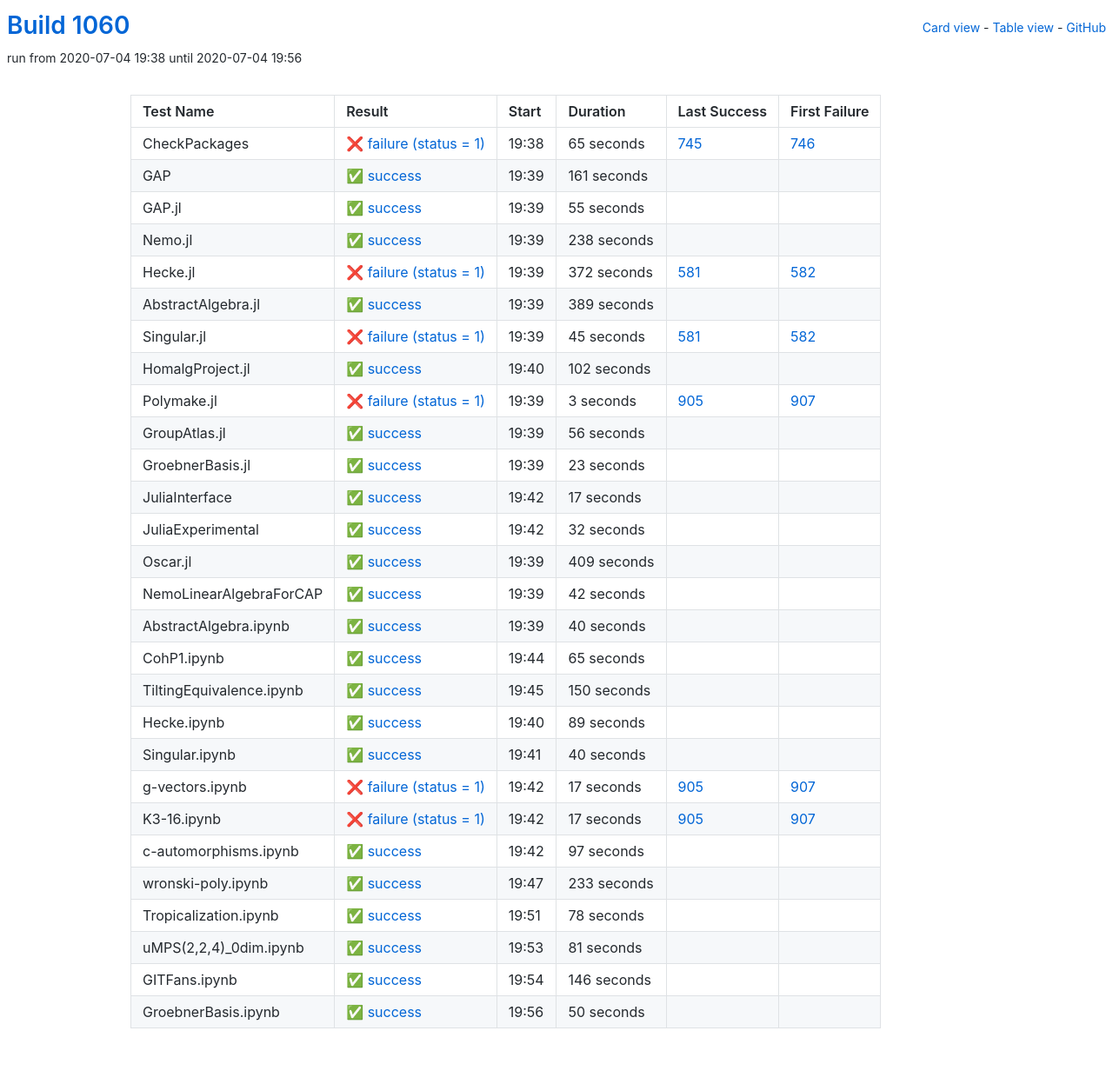
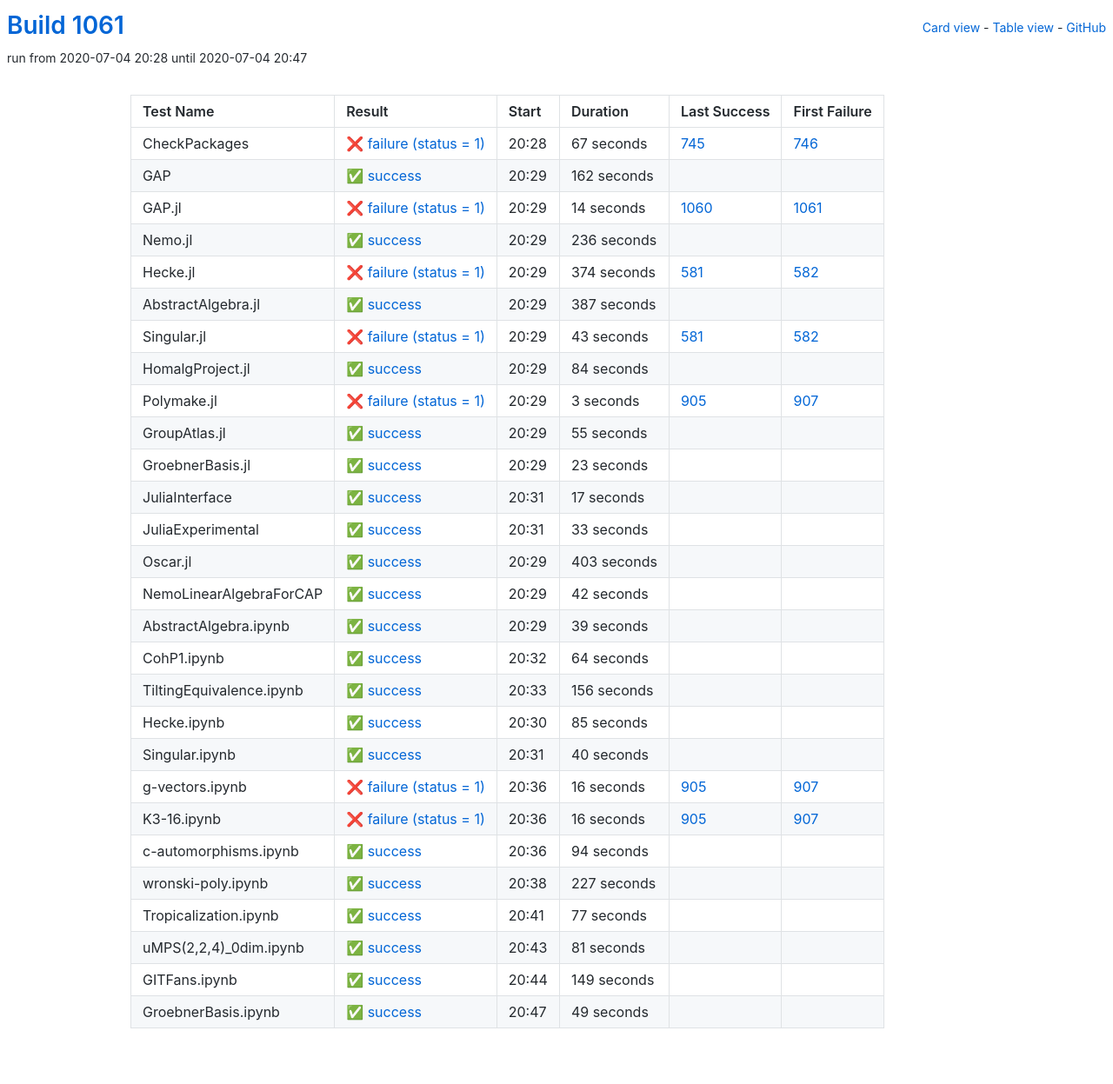
Before and after one commit to oscar-system/oscar-ci-status-1.4, a Jekyll site: the page built from table.html, in a window 1280 px wide. Shown: the whole page at 87% size. Built offline with Jekyll 4.4.1, drawn with Linux system fonts in a browser that asks for light colours.

Commit message:
Build #1061

```diff
--- a/_data/ci.yml
+++ b/_data/ci.yml
@@ -1,6 +1,6 @@
 ---
-build: 1060
-build_url: https://oscarci.mathematik.uni-kl.de/job/oscar-julia-1.4/1060/
+build: 1061
+build_url: https://oscarci.mathematik.uni-kl.de/job/oscar-julia-1.4/1061/
 job: oscar-julia-1.4
 organization: oscar-system
 repo: oscar-ci-status-1.4
@@ -8,104 +8,104 @@ repourl: https://github.com/oscar-system/oscar-ci-status-1.4
 tests:
 - name: CheckPackages
   id: checkpackages
-  log: https://oscarci.mathematik.uni-kl.de/job/oscar-julia-1.4/1060/artifact/logs/build-1060/CheckPackages.log
-  start: 2020-07-04 19:38
+  log: https://oscarci.mathematik.uni-kl.de/job/oscar-julia-1.4/1061/artifact/logs/build-1061/CheckPackages.log
+  start: 2020-07-04 20:28
   success: false
   exitcode: 1
   status: failure
-  duration: 65
+  duration: 67
   last_success: 745
   last_success_url: https://oscarci.mathematik.uni-kl.de/job/oscar-julia-1.4/745/
   first_failure: 746
   first_failure_url: https://oscarci.mathematik.uni-kl.de/job/oscar-julia-1.4/746/
 - name: GAP
   id: gap
-  log: https://oscarci.mathematik.uni-kl.de/job/oscar-julia-1.4/1060/artifact/logs/build-1060/GAP.log
-  start: 2020-07-04 19:39
+  log: https://oscarci.mathematik.uni-kl.de/job/oscar-julia-1.4/1061/artifact/logs/build-1061/GAP.log
+  start: 2020-07-04 20:29
   success: true
   exitcode: 0
   status: success
-  duration: 161
+  duration: 162
   last_success: false
   last_success_url:
   first_failure: false
   first_failure_url:
 - name: GAP.jl
   id: gap-jl
-  log: https://oscarci.mathematik.uni-kl.de/job/oscar-julia-1.4/1060/artifact/logs/build-1060/GAP.jl.log
-  start: 2020-07-04 19:39
+  log: https://oscarci.mathematik.uni-kl.de/job/oscar-julia-1.4/1061/artifact/logs/build-1061/GAP.jl.log
+  start: 2020-07-04 20:29
+  success: false
+  exitcode: 1
+  status: failure
+  duration: 14
+  last_success: 1060
+  last_success_url: https://oscarci.mathematik.uni-kl.de/job/oscar-julia-1.4/1060/
+  first_failure: 1061
+  first_failure_url: https://oscarci.mathematik.uni-kl.de/job/oscar-julia-1.4/1061/
+- name: Nemo.jl
+  id: nemo-jl
+  log: https://oscarci.mathematik.uni-kl.de/job/oscar-julia-1.4/1061/artifact/logs/build-1061/Nemo.jl.log
+  start: 2020-07-04 20:29
   success: true
   exitcode: 0
   status: success
-  duration: 55
-  last_success: false
-  last_success_url:
-  first_failure: false
-  first_failure_url:
-- name: Nemo.jl
-  id: nemo-jl
-  log: https://oscarci.mathematik.uni-kl.de/job/oscar-julia-1.4/1060/artifact/logs/build-1060/Nemo.jl.log
-  start: 2020-07-04 19:39
-  success: true
-  exitcode: 0
-  status: success
-  duration: 238
+  duration: 236
   last_success: false
   last_success_url:
   first_failure: false
   first_failure_url:
 - name: Hecke.jl
   id: hecke-jl
-  log: https://oscarci.mathematik.uni-kl.de/job/oscar-julia-1.4/1060/artifact/logs/build-1060/Hecke.jl.log
-  start: 2020-07-04 19:39
+  log: https://oscarci.mathematik.uni-kl.de/job/oscar-julia-1.4/1061/artifact/logs/build-1061/Hecke.jl.log
+  start: 2020-07-04 20:29
   success: false
   exitcode: 1
   status: failure
-  duration: 372
+  duration: 374
   last_success: 581
   last_success_url: https://oscarci.mathematik.uni-kl.de/job/oscar-julia-1.4/581/
   first_failure: 582
   first_failure_url: https://oscarci.mathematik.uni-kl.de/job/oscar-julia-1.4/582/
 - name: AbstractAlgebra.jl
   id: abstractalgebra-jl
-  log: https://oscarci.mathematik.uni-kl.de/job/oscar-julia-1.4/1060/artifact/logs/build-1060/AbstractAlgebra.jl.log
-  start: 2020-07-04 19:39
+  log: https://oscarci.mathematik.uni-kl.de/job/oscar-julia-1.4/1061/artifact/logs/build-1061/AbstractAlgebra.jl.log
+  start: 2020-07-04 20:29
   success: true
   exitcode: 0
   status: success
-  duration: 389
+  duration: 387
   last_success: false
   last_success_url:
   first_failure: false
   first_failure_url:
 - name: Singular.jl
   id: singular-jl
-  log: https://oscarci.mathematik.uni-kl.de/job/oscar-julia-1.4/1060/artifact/logs/build-1060/Singular.jl.log
-  start: 2020-07-04 19:39
+  log: https://oscarci.mathematik.uni-kl.de/job/oscar-julia-1.4/1061/artifact/logs/build-1061/Singular.jl.log
+  start: 2020-07-04 20:29
   success: false
   exitcode: 1
   status: failure
-  duration: 45
+  duration: 43
   last_success: 581
   last_success_url: https://oscarci.mathematik.uni-kl.de/job/oscar-julia-1.4/581/
   first_failure: 582
   first_failure_url: https://oscarci.mathematik.uni-kl.de/job/oscar-julia-1.4/582/
 - name: HomalgProject.jl
   id: homalgproject-jl
-  log: https://oscarci.mathematik.uni-kl.de/job/oscar-julia-1.4/1060/artifact/logs/build-1060/HomalgProject.jl.log
-  start: 2020-07-04 19:40
+  log: https://oscarci.mathematik.uni-kl.de/job/oscar-julia-1.4/1061/artifact/logs/build-1061/HomalgProject.jl.log
+  start: 2020-07-04 20:29
   success: true
   exitcode: 0
   status: success
-  duration: 102
+  duration: 84
   last_success: false
   last_success_url:
   first_failure: false
   first_failure_url:
 - name: Polymake.jl
   id: polymake-jl
-  log: https://oscarci.mathematik.uni-kl.de/job/oscar-julia-1.4/1060/artifact/logs/build-1060/Polymake.jl.log
-  start: 2020-07-04 19:39
+  log: https://oscarci.mathematik.uni-kl.de/job/oscar-julia-1.4/1061/artifact/logs/build-1061/Polymake.jl.log
+  start: 2020-07-04 20:29
   success: false
   exitcode: 1
   status: failure
@@ -116,20 +116,20 @@ tests:
   first_failure_url: https://oscarci.mathematik.uni-kl.de/job/oscar-julia-1.4/907/
 - name: GroupAtlas.jl
   id: groupatlas-jl
-  log: https://oscarci.mathematik.uni-kl.de/job/oscar-julia-1.4/1060/artifact/logs/build-1060/GroupAtlas.jl.log
-  start: 2020-07-04 19:39
+  log: https://oscarci.mathematik.uni-kl.de/job/oscar-julia-1.4/1061/artifact/logs/build-1061/GroupAtlas.jl.log
+  start: 2020-07-04 20:29
   success: true
   exitcode: 0
   status: success
-  duration: 56
+  duration: 55
   last_success: false
   last_success_url:
   first_failure: false
   first_failure_url:
 - name: GroebnerBasis.jl
   id: groebnerbasis-jl
-  log: https://oscarci.mathematik.uni-kl.de/job/oscar-julia-1.4/1060/artifact/logs/build-1060/GroebnerBasis.jl.log
-  start: 2020-07-04 19:39
+  log: https://oscarci.mathematik.uni-kl.de/job/oscar-julia-1.4/1061/artifact/logs/build-1061/GroebnerBasis.jl.log
+  start: 2020-07-04 20:29
   success: true
   exitcode: 0
   status: success
@@ -140,8 +140,8 @@ tests:
   first_failure_url:
 - name: JuliaInterface
   id: juliainterface
-  log: https://oscarci.mathematik.uni-kl.de/job/oscar-julia-1.4/1060/artifact/logs/build-1060/JuliaInterface.log
-  start: 2020-07-04 19:42
+  log: https://oscarci.mathematik.uni-kl.de/job/oscar-julia-1.4/1061/artifact/logs/build-1061/JuliaInterface.log
+  start: 2020-07-04 20:31
   success: true
   exitcode: 0
   status: success
@@ -152,32 +152,32 @@ tests:
   first_failure_url:
 - name: JuliaExperimental
   id: juliaexperimental
-  log: https://oscarci.mathematik.uni-kl.de/job/oscar-julia-1.4/1060/artifact/logs/build-1060/JuliaExperimental.log
-  start: 2020-07-04 19:42
+  log: https://oscarci.mathematik.uni-kl.de/job/oscar-julia-1.4/1061/artifact/logs/build-1061/JuliaExperimental.log
+  start: 2020-07-04 20:31
   success: true
   exitcode: 0
   status: success
-  duration: 32
+  duration: 33
   last_success: false
   last_success_url:
   first_failure: false
   first_failure_url:
 - name: Oscar.jl
   id: oscar-jl
-  log: https://oscarci.mathematik.uni-kl.de/job/oscar-julia-1.4/1060/artifact/logs/build-1060/Oscar.jl.log
-  start: 2020-07-04 19:39
+  log: https://oscarci.mathematik.uni-kl.de/job/oscar-julia-1.4/1061/artifact/logs/build-1061/Oscar.jl.log
+  start: 2020-07-04 20:29
   success: true
   exitcode: 0
   status: success
-  duration: 409
+  duration: 403
   last_success: false
   last_success_url:
   first_failure: false
   first_failure_url:
 - name: NemoLinearAlgebraForCAP
   id: nemolinearalgebraforcap
-  log: https://oscarci.mathematik.uni-kl.de/job/oscar-julia-1.4/1060/artifact/logs/build-1060/NemoLinearAlgebraForCAP.log
-  start: 2020-07-04 19:39
+  log: https://oscarci.mathematik.uni-kl.de/job/oscar-julia-1.4/1061/artifact/logs/build-1061/NemoLinearAlgebraForCAP.log
+  start: 2020-07-04 20:29
   success: true
   exitcode: 0
   status: success
@@ -188,56 +188,56 @@ tests:
   first_failure_url:
 - name: AbstractAlgebra.ipynb
   id: abstractalgebra-ipynb
-  log: https://oscarci.mathematik.uni-kl.de/job/oscar-julia-1.4/1060/artifact/logs/build-1060/AbstractAlgebra.ipynb.log
-  start: 2020-07-04 19:39
+  log: https://oscarci.mathematik.uni-kl.de/job/oscar-julia-1.4/1061/artifact/logs/build-1061/AbstractAlgebra.ipynb.log
+  start: 2020-07-04 20:29
   success: true
   exitcode: 0
   status: success
-  duration: 40
+  duration: 39
   last_success: false
   last_success_url:
   first_failure: false
   first_failure_url:
 - name: CohP1.ipynb
   id: cohp1-ipynb
-  log: https://oscarci.mathematik.uni-kl.de/job/oscar-julia-1.4/1060/artifact/logs/build-1060/CohP1.ipynb.log
-  start: 2020-07-04 19:44
+  log: https://oscarci.mathematik.uni-kl.de/job/oscar-julia-1.4/1061/artifact/logs/build-1061/CohP1.ipynb.log
+  start: 2020-07-04 20:32
   success: true
   exitcode: 0
   status: success
-  duration: 65
+  duration: 64
   last_success: false
   last_success_url:
   first_failure: false
   first_failure_url:
 - name: TiltingEquivalence.ipynb
   id: tiltingequivalence-ipynb
-  log: https://oscarci.mathematik.uni-kl.de/job/oscar-julia-1.4/1060/artifact/logs/build-1060/TiltingEquivalence.ipynb.log
-  start: 2020-07-04 19:45
+  log: https://oscarci.mathematik.uni-kl.de/job/oscar-julia-1.4/1061/artifact/logs/build-1061/TiltingEquivalence.ipynb.log
+  start: 2020-07-04 20:33
   success: true
   exitcode: 0
   status: success
-  duration: 150
+  duration: 156
   last_success: false
   last_success_url:
   first_failure: false
   first_failure_url:
 - name: Hecke.ipynb
   id: hecke-ipynb
-  log: https://oscarci.mathematik.uni-kl.de/job/oscar-julia-1.4/1060/artifact/logs/build-1060/Hecke.ipynb.log
-  start: 2020-07-04 19:40
+  log: https://oscarci.mathematik.uni-kl.de/job/oscar-julia-1.4/1061/artifact/logs/build-1061/Hecke.ipynb.log
+  start: 2020-07-04 20:30
   success: true
   exitcode: 0
   status: success
-  duration: 89
+  duration: 85
   last_success: false
   last_success_url:
   first_failure: false
   first_failure_url:
 - name: Singular.ipynb
   id: singular-ipynb
-  log: https://oscarci.mathematik.uni-kl.de/job/oscar-julia-1.4/1060/artifact/logs/build-1060/Singular.ipynb.log
-  start: 2020-07-04 19:41
+  log: https://oscarci.mathematik.uni-kl.de/job/oscar-julia-1.4/1061/artifact/logs/build-1061/Singular.ipynb.log
+  start: 2020-07-04 20:31
   success: true
   exitcode: 0
   status: success
@@ -248,68 +248,68 @@ tests:
   first_failure_url:
 - name: g-vectors.ipynb
   id: g-vectors-ipynb
-  log: https://oscarci.mathematik.uni-kl.de/job/oscar-julia-1.4/1060/artifact/logs/build-1060/g-vectors.ipynb.log
-  start: 2020-07-04 19:42
+  log: https://oscarci.mathematik.uni-kl.de/job/oscar-julia-1.4/1061/artifact/logs/build-1061/g-vectors.ipynb.log
+  start: 2020-07-04 20:36
   success: false
   exitcode: 1
   status: failure
-  duration: 17
+  duration: 16
   last_success: 905
   last_success_url: https://oscarci.mathematik.uni-kl.de/job/oscar-julia-1.4/905/
   first_failure: 907
   first_failure_url: https://oscarci.mathematik.uni-kl.de/job/oscar-julia-1.4/907/
 - name: K3-16.ipynb
   id: k3-16-ipynb
-  log: https://oscarci.mathematik.uni-kl.de/job/oscar-julia-1.4/1060/artifact/logs/build-1060/K3-16.ipynb.log
-  start: 2020-07-04 19:42
+  log: https://oscarci.mathematik.uni-kl.de/job/oscar-julia-1.4/1061/artifact/logs/build-1061/K3-16.ipynb.log
+  start: 2020-07-04 20:36
   success: false
   exitcode: 1
   status: failure
-  duration: 17
+  duration: 16
   last_success: 905
   last_success_url: https://oscarci.mathematik.uni-kl.de/job/oscar-julia-1.4/905/
   first_failure: 907
   first_failure_url: https://oscarci.mathematik.uni-kl.de/job/oscar-julia-1.4/907/
 - name: c-automorphisms.ipynb
   id: c-automorphisms-ipynb
-  log: https://oscarci.mathematik.uni-kl.de/job/oscar-julia-1.4/1060/artifact/logs/build-1060/c-automorphisms.ipynb.log
-  start: 2020-07-04 19:42
+  log: https://oscarci.mathematik.uni-kl.de/job/oscar-julia-1.4/1061/artifact/logs/build-1061/c-automorphisms.ipynb.log
+  start: 2020-07-04 20:36
   success: true
   exitcode: 0
   status: success
-  duration: 97
+  duration: 94
   last_success: false
   last_success_url:
   first_failure: false
   first_failure_url:
 - name: wronski-poly.ipynb
   id: wronski-poly-ipynb
-  log: https://oscarci.mathematik.uni-kl.de/job/oscar-julia-1.4/1060/artifact/logs/build-1060/wronski-poly.ipynb.log
-  start: 2020-07-04 19:47
+  log: https://oscarci.mathematik.uni-kl.de/job/oscar-julia-1.4/1061/artifact/logs/build-1061/wronski-poly.ipynb.log
+  start: 2020-07-04 20:38
   success: true
   exitcode: 0
   status: success
-  duration: 233
+  duration: 227
   last_success: false
   last_success_url:
   first_failure: false
   first_failure_url:
 - name: Tropicalization.ipynb
   id: tropicalization-ipynb
-  log: https://oscarci.mathematik.uni-kl.de/job/oscar-julia-1.4/1060/artifact/logs/build-1060/Tropicalization.ipynb.log
-  start: 2020-07-04 19:51
+  log: https://oscarci.mathematik.uni-kl.de/job/oscar-julia-1.4/1061/artifact/logs/build-1061/Tropicalization.ipynb.log
+  start: 2020-07-04 20:41
   success: true
   exitcode: 0
   status: success
-  duration: 78
+  duration: 77
   last_success: false
   last_success_url:
   first_failure: false
   first_failure_url:
 - name: uMPS(2,2,4)_0dim.ipynb
   id: umps-2-2-4-0dim-ipynb
-  log: https://oscarci.mathematik.uni-kl.de/job/oscar-julia-1.4/1060/artifact/logs/build-1060/uMPS-2-2-4-_0dim.ipynb.log
-  start: 2020-07-04 19:53
+  log: https://oscarci.mathematik.uni-kl.de/job/oscar-julia-1.4/1061/artifact/logs/build-1061/uMPS-2-2-4-_0dim.ipynb.log
+  start: 2020-07-04 20:43
   success: true
   exitcode: 0
   status: success
@@ -320,24 +320,24 @@ tests:
   first_failure_url:
 - name: GITFans.ipynb
   id: gitfans-ipynb
-  log: https://oscarci.mathematik.uni-kl.de/job/oscar-julia-1.4/1060/artifact/logs/build-1060/GITFans.ipynb.log
-  start: 2020-07-04 19:54
+  log: https://oscarci.mathematik.uni-kl.de/job/oscar-julia-1.4/1061/artifact/logs/build-1061/GITFans.ipynb.log
+  start: 2020-07-04 20:44
   success: true
   exitcode: 0
   status: success
-  duration: 146
+  duration: 149
   last_success: false
   last_success_url:
   first_failure: false
   first_failure_url:
 - name: GroebnerBasis.ipynb
   id: groebnerbasis-ipynb
-  log: https://oscarci.mathematik.uni-kl.de/job/oscar-julia-1.4/1060/artifact/logs/build-1060/GroebnerBasis.ipynb.log
-  start: 2020-07-04 19:56
+  log: https://oscarci.mathematik.uni-kl.de/job/oscar-julia-1.4/1061/artifact/logs/build-1061/GroebnerBasis.ipynb.log
+  start: 2020-07-04 20:47
   success: true
   exitcode: 0
   status: success
-  duration: 50
+  duration: 49
   last_success: false
   last_success_url:
   first_failure: false
```
Also changed, not shown: README.md.
